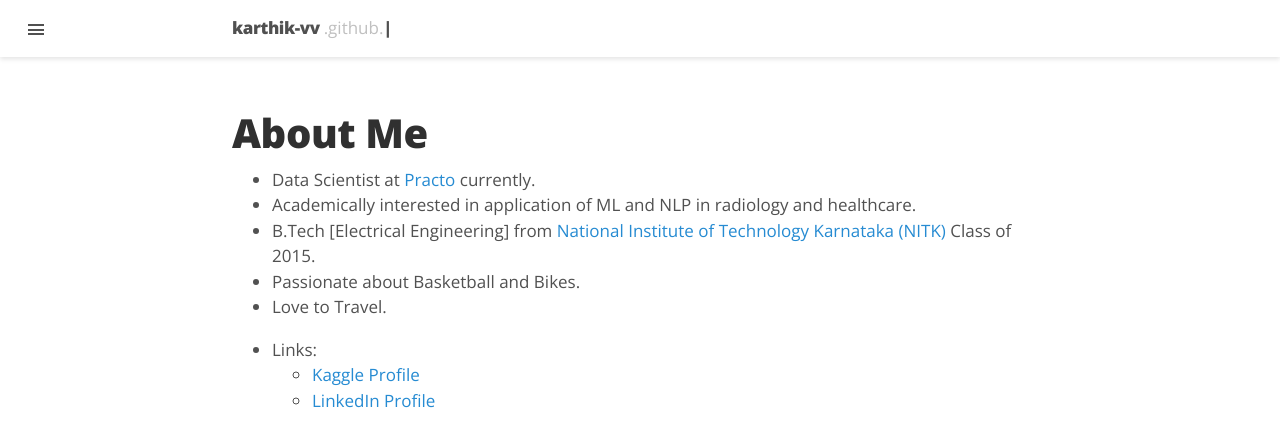
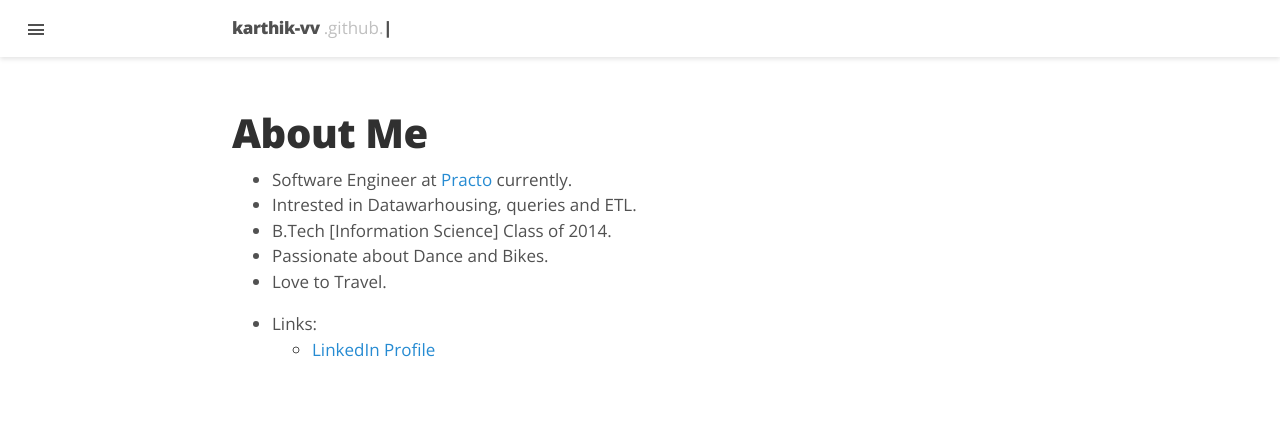
Before and after one commit to karthik-vv/github-page-v1, a Jekyll site: the page built from about.md, in a window 1280 px wide. Shown: the top 447 px of the page. Built offline with Jekyll 4.4.1, drawn with Linux system fonts in a browser that asks for light colours; nearby versions of some CDN libraries.

Commit message:
Update about.md

```diff
--- a/about.md
+++ b/about.md
@@ -3,12 +3,11 @@ layout: page
 title: About Me
 ---
 
-* Data Scientist at [Practo](https://www.practo.com) currently.
-* Academically interested in application of ML and NLP in radiology and healthcare.
-* B.Tech [Electrical Engineering] from [National Institute of Technology Karnataka (NITK)](http://nitk.ac.in) Class of 2015.
-* Passionate about Basketball and Bikes.
+* Software Engineer at [Practo](https://www.practo.com) currently.
+* Intrested in Datawarhousing, queries and ETL.
+* B.Tech [Information Science] Class of 2014.
+* Passionate about Dance and Bikes.
 * Love to Travel.
 
 * Links:
-    * [Kaggle Profile]({{ site.author.kaggle_link }})
     * [LinkedIn Profile]({{ site.author.linkedin_link }})
```
